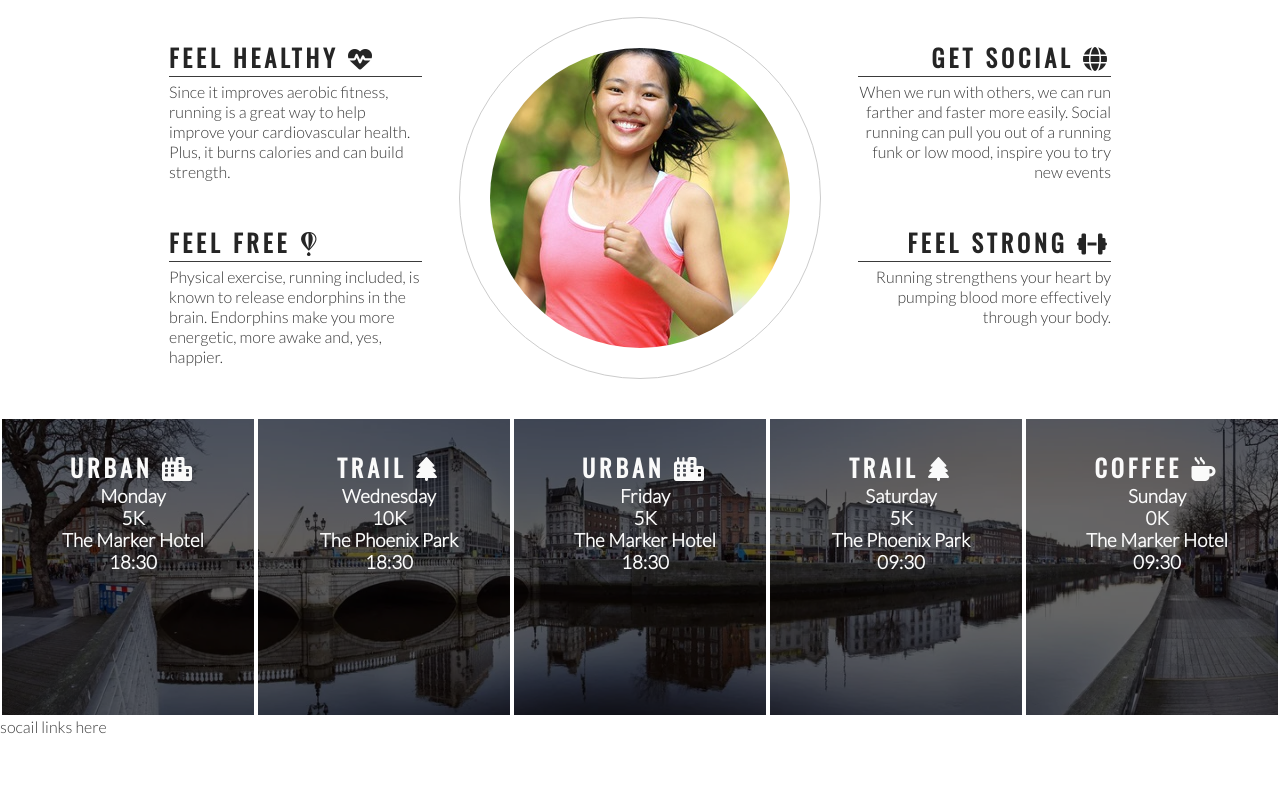
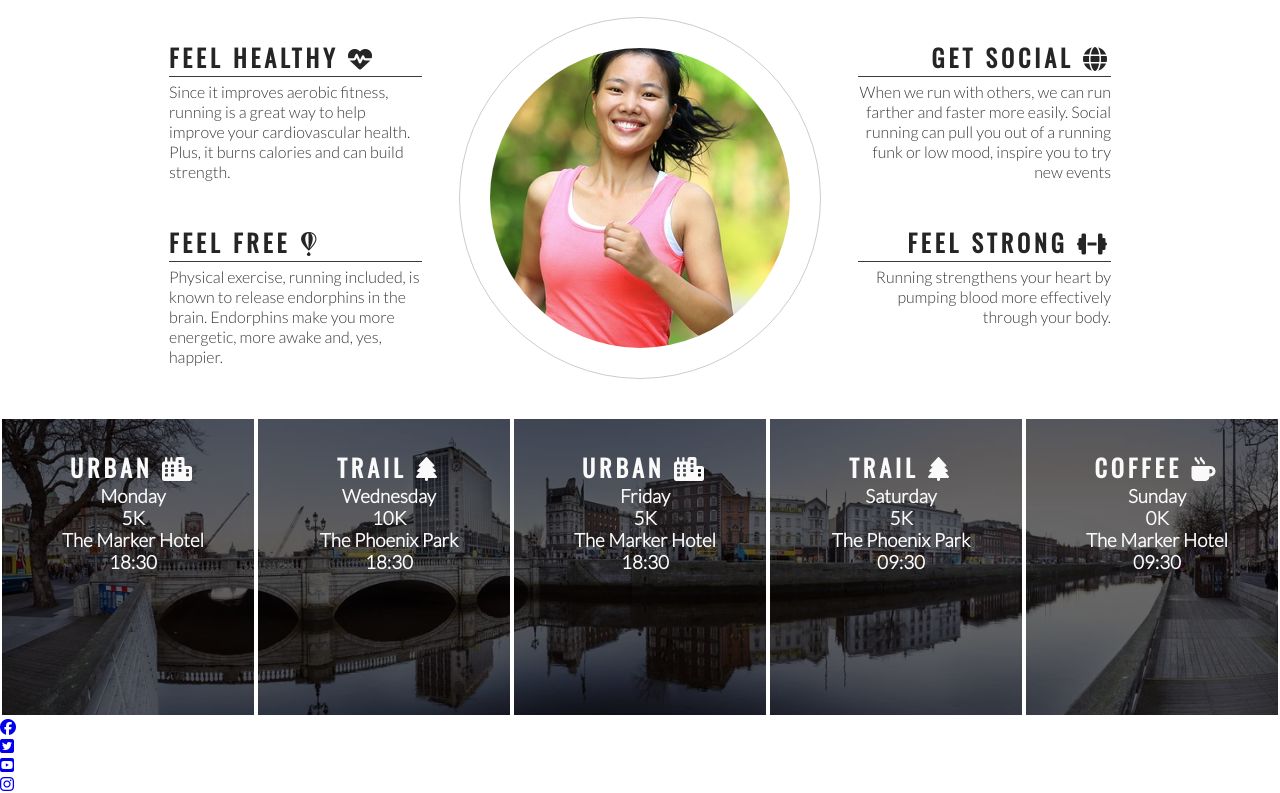
Before and after one commit to md-ash-dot/love-running, a plain HTML site: page index.html in a window 1280 px wide. Shown: the part 764-1557 px from the top of the page. Before the commit the page ends 1500 px from the top, so only its background shows below. Drawn offline with nearby package versions, Linux system fonts and the light colour scheme.

Commit message:
Add social media icons to footer

```diff
--- a/index.html
+++ b/index.html
@@ -124,7 +124,24 @@
         </div>
     </section>
     <footer>
-        socail links here
+        <ul>
+            <li>
+                <a href="https://facebook.com" target="_blank" rel="noopener"
+                    aria-label="Visit our Facebook page (opens in a new tab)"><i class="fab fa-facebook"></i></a>
+            </li>
+            <li>
+                <a href="https://twitter.com" target="_blank" rel="noopener"
+                    aria-label="Visit our Twitter page (opens in a new tab)"><i class="fab fa-twitter-square"></i></a>
+            </li>
+            <li>
+                <a href="https://youtube.com" target="_blank" rel="noopener"
+                    aria-label="Visit our Youtube page (opens in a new tab)"><i class="fab fa-youtube-square"></i></a>
+            </li>
+            <li>
+                <a href="https://instagram.com" target="_blank" rel="noopener"
+                    aria-label="Visit our Instagram page (opens in a new tab)"><i class="fab fa-instagram"></i></a>
+            </li>
+        </ul>
     </footer>
 
     <!-- font awesome script -->
```
